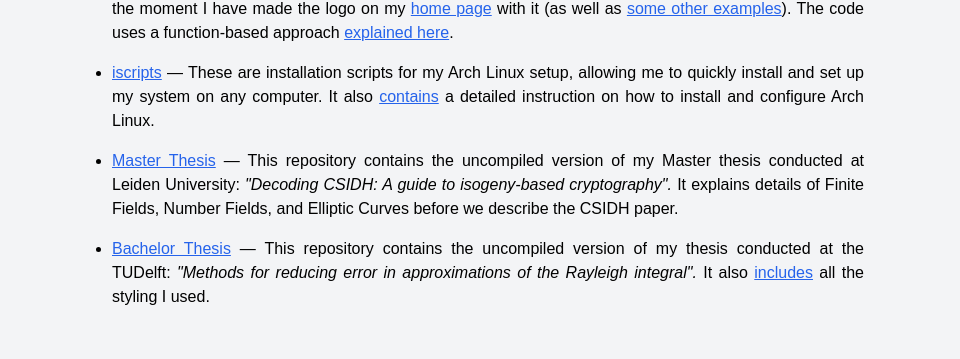
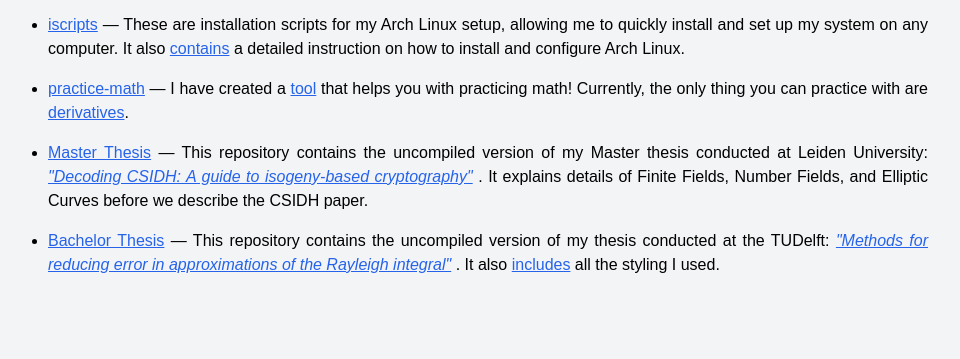
Before and after one commit to jorisperrenet/jorisperrenet.github.io, a SvelteKit app: page /projects in a window 1280 px wide. Shown: the part 724-1083 px from the top of the page, without its empty margins (152-1112 px from the left). Built offline with nearby package versions, Linux system fonts and the light colour scheme.

Commit message:
Updated page to include links to thesis and practice-math

```diff
--- a/src/routes/projects/+page.svelte
+++ b/src/routes/projects/+page.svelte
@@ -10,7 +10,7 @@
 	<title>Joris' projects</title>
 </svelte:head>
 
-<div class="text-justify w-full max-w-4xl mx-auto px-10 my-10 text-lg">
+<div class="text-justify w-full max-w-5xl mx-auto px-10 my-10 text-lg">
     <h1 class="text-center text-3xl font-bold">
         My (programming) projects are listed below
     </h1>
@@ -73,15 +73,34 @@
             a detailed instruction on how to install and configure Arch Linux.
         </li>
         <li>
+            <a class="text-blue-600 underline" href="https://github.com/jorisperrenet/practice-math">practice-math</a>
+            &#8212
+            I have created a
+            <a class="text-blue-600 underline" href="https://jorisperrenet.github.io/practice-math/">tool</a>
+            that helps you with practicing math!
+            Currently, the only thing you can practice with are
+            <a class="text-blue-600 underline" href="https://jorisperrenet.github.io/practice-math/derivatives">derivatives</a>.
+        </li>
+        <li>
             <a class="text-blue-600 underline" href="https://github.com/jorisperrenet/MasterThesis">Master Thesis</a>
             &#8212
-            This repository contains the uncompiled version of my Master thesis conducted at Leiden University: <quote class="italic mx-auto"> "Decoding CSIDH: A guide to isogeny-based cryptography". </quote>
+            This repository contains the uncompiled version of my Master thesis conducted at Leiden University:
+            <quote class="italic mx-auto">
+            <a class="text-blue-600 underline" href="https://jorisperrenet.github.io/MasterThesis/build_latex/main.pdf">
+            "Decoding CSIDH: A guide to isogeny-based cryptography"
+            </a>
+            </quote>.
             It explains details of Finite Fields, Number Fields, and Elliptic Curves before we describe the CSIDH paper.
         </li>
         <li>
             <a class="text-blue-600 underline" href="https://github.com/jorisperrenet/BachelorThesis">Bachelor Thesis</a>
             &#8212
-            This repository contains the uncompiled version of my thesis conducted at the TUDelft: <quote class="italic mx-auto"> "Methods for reducing error in approximations of the Rayleigh integral". </quote>
+            This repository contains the uncompiled version of my thesis conducted at the TUDelft:
+            <quote class="italic mx-auto">
+            <a class="text-blue-600 underline" href="https://jorisperrenet.github.io/BachelorThesis/Approximating_Rayleigh_Integrals_Joris_Perrenet.pdf">
+            "Methods for reducing error in approximations of the Rayleigh integral"
+            </a>
+            </quote>.
             It also
             <a class="text-blue-600 underline" href="https://github.com/jorisperrenet/BachelorThesis/blob/main/report/TUD-report2020.cls">includes</a>
             all the styling I used.
```
